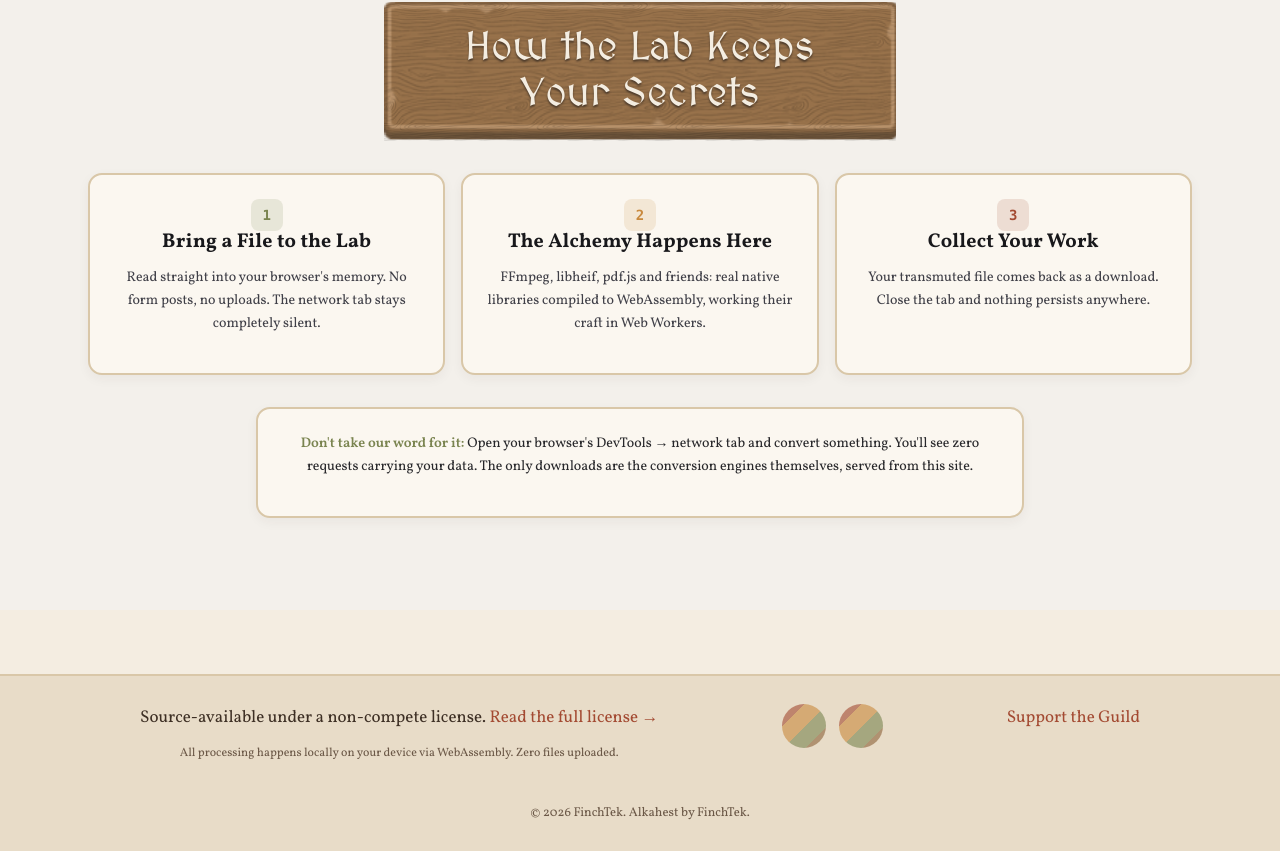
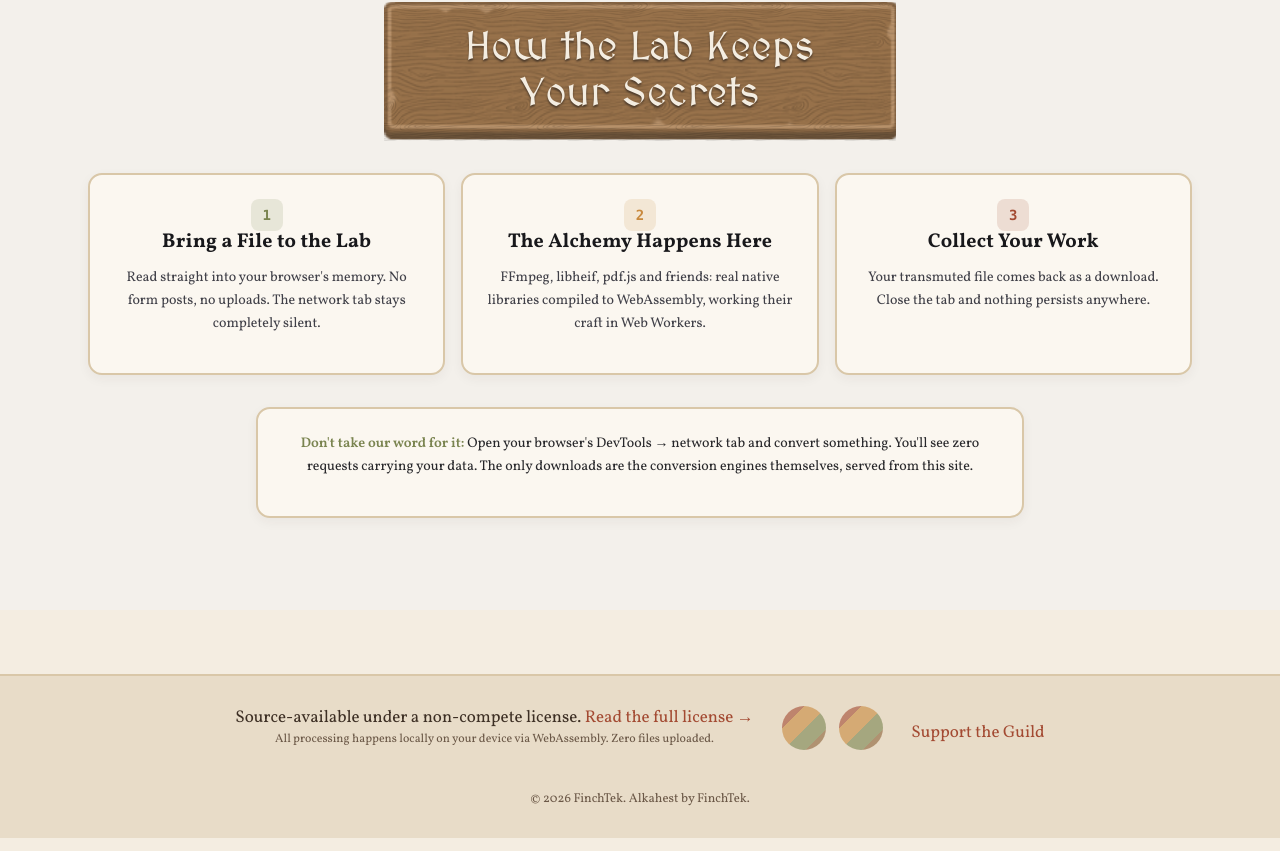
Before and after one commit to finchtek/alkahest, a SvelteKit app: page / in a window 1280 px wide. Shown: the part 2476-3327 px from the top of the page. Built offline with nearby package versions, Linux system fonts and the light colour scheme; a web font is replaced by a local one.

Commit message:
Center site-footer layout, columns, links, and license

```diff
--- a/src/app.css
+++ b/src/app.css
@@ -770,13 +770,29 @@ button.btn {
   padding-block: var(--space-lg);
   margin-top: var(--space-2xl);
   background: var(--color-bg-alt);
+  text-align: center;
 }
 
 .footer-inner {
   display: flex;
   flex-wrap: wrap;
   gap: var(--space-lg);
-  justify-content: space-between;
+  justify-content: center;
+  align-items: center;
+  text-align: center;
+}
+
+.footer-col {
+  display: flex;
+  flex-direction: column;
+  align-items: center;
+  justify-content: center;
+  text-align: center;
+}
+
+.footer-license {
+  text-align: center;
+  margin: 0;
 }
 
 .social-links {
@@ -785,6 +801,8 @@ button.btn {
   gap: var(--space-sm);
   padding: 0;
   margin: 0;
+  justify-content: center;
+  align-items: center;
 }
 
 .social-placeholder {
```
